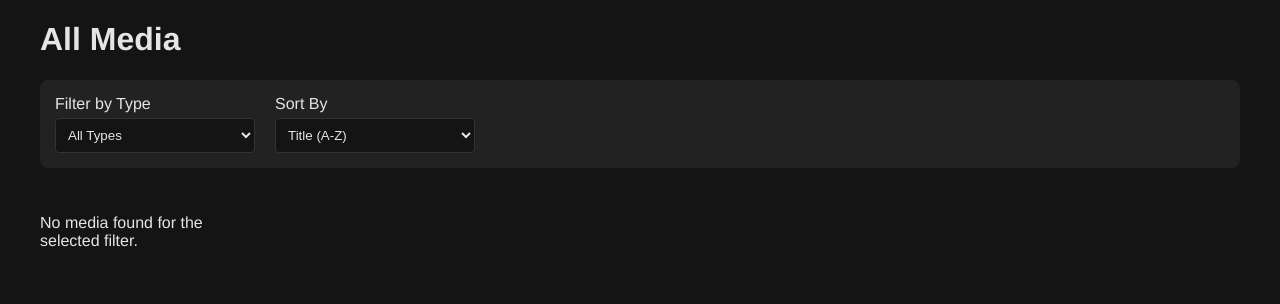
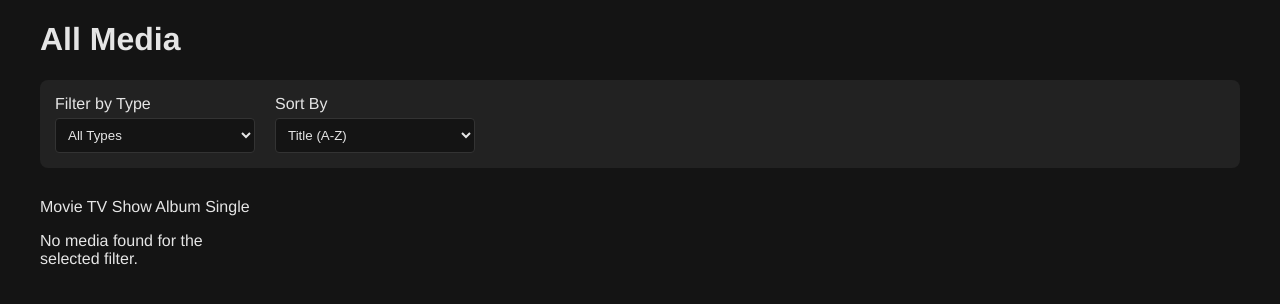
Before and after one commit to ClearLite/Ranking-Thing-332211, a Flask app: page / in a window 1280 px wide. Shown: the part 74-378 px from the top of the page. Run offline with Flask 3, Linux system fonts and the light colour scheme; data that the repository does not hold is empty.

Commit message:
Update index.html

```diff
--- a/project/templates/index.html
+++ b/project/templates/index.html
@@ -5,7 +5,6 @@
 {% block content %}
     <h1>All Media</h1>
 
-    <!-- Filter and Sort Form -->
     <form method="GET" action="{{ url_for('main.index') }}" class="filter-form">
         <div class="form-group">
             <label for="filter">Filter by Type</label>
@@ -27,10 +26,16 @@
         </div>
     </form>
 
-    <!-- Media Grid -->
+    <!-- NEW: Color Legend -->
+    <div class="legend">
+        <span class="legend-item"><span class="legend-color-box movie-type"></span> Movie</span>
+        <span class="legend-item"><span class="legend-color-box tv-type"></span> TV Show</span>
+        <span class="legend-item"><span class="legend-color-box album-type"></span> Album</span>
+        <span class="legend-item"><span class="legend-color-box single-type"></span> Single</span>
+    </div>
+
     <div class="media-grid">
         {% for media in all_media %}
-            {# Add a class for square media types #}
             <a href="{{ url_for('main.media_page', media_id=media.id) }}"
                class="media-card {% if media.media_type in ['album', 'single'] %}media-card-square{% endif %}">
 
@@ -42,7 +47,13 @@
                     {% endif %}
                 </div>
 
-                <div class="media-card-info">
+                {# UPDATED: Dynamically adds a color class based on media type #}
+                <div class="media-card-info
+                    {% if media.media_type == 'movie' %}movie-type
+                    {% elif media.media_type == 'tv_show' %}tv-type
+                    {% elif media.media_type == 'album' %}album-type
+                    {% elif media.media_type == 'single' %}single-type
+                    {% endif %}">
                     <h3>{{ media.title }}</h3>
                     {% if media.creator %}
                         <p class="creator">{{ media.creator }}</p>
```
